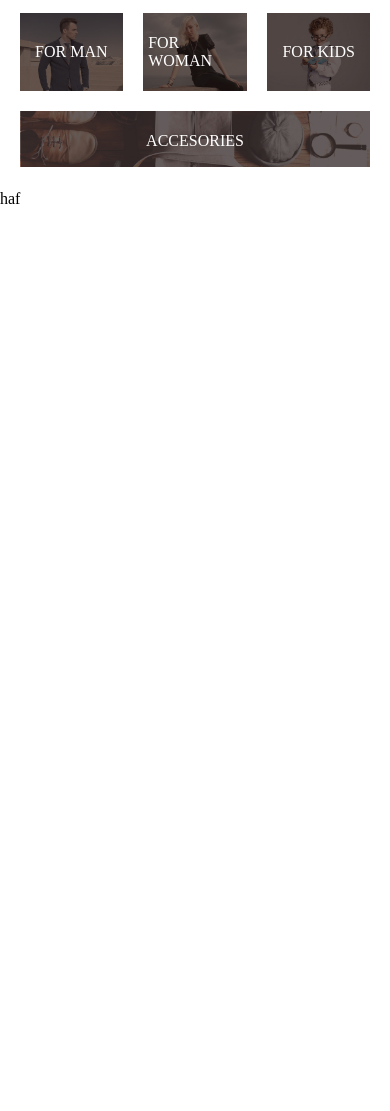
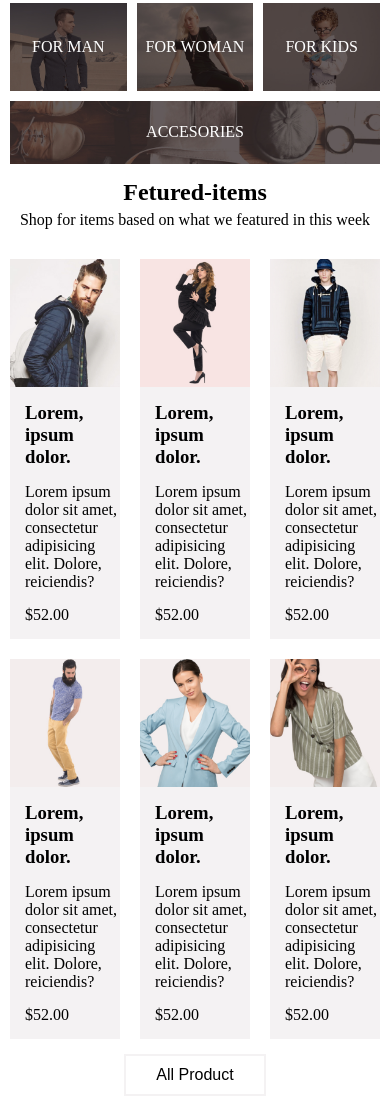
Before and after one commit to molodoy1911/GB_verst, a plain HTML site: page index.html in a window 390 px wide. Shown: the part 436-1547 px from the top of the page. Before the commit the page ends 844 px from the top, so only its background shows below. Drawn offline with Linux system fonts and the light colour scheme.

Commit message:
GB_VERST_2

```diff
--- a/index.html
+++ b/index.html
@@ -34,7 +34,7 @@
         </div>
         <div class="right-main">
             <div class="text-main">
-                <p class="brand-text-title"><b>THE BRAND</b></p>
+                <h1 class="brand-text-title"><b>THE BRAND</b></h1>
                 <p class="brand-text-secondary">OF LUXERIOUS FASHION</p>
             </div>
         </div>
@@ -65,9 +65,54 @@
             </div>
         </div>
     </div>
+    <div class="container-fetured">
+        <div class="fetured-text">
+            <h2>Fetured-items</h2>
+            <p>Shop for items based on what we featured in this week</p>
+        </div>
+        <div class="fetured-items">
+            <div class="fetured-item">
+                <img src="images/featured/1.jpg" alt="">
+                <h3>Lorem, ipsum dolor.</h3>
+                <p>Lorem ipsum dolor sit amet, consectetur adipisicing elit. Dolore, reiciendis?</p>
+                <p class="cost">$52.00</p>
+            </div>
+            <div class="fetured-item">
+                <img src="images/featured/2.jpg" alt="">
+                <h3>Lorem, ipsum dolor.</h3>
+                <p>Lorem ipsum dolor sit amet, consectetur adipisicing elit. Dolore, reiciendis?</p>
+                <p class="cost">$52.00</p>
+            </div>
+            <div class="fetured-item">
+                <img src="images/featured/3.jpg" alt="">
+                <h3>Lorem, ipsum dolor.</h3>
+                <p>Lorem ipsum dolor sit amet, consectetur adipisicing elit. Dolore, reiciendis?</p>
+                <p class="cost">$52.00</p>
+            </div>
+            <div class="fetured-item">
+                <img src="images/featured/4.jpg" alt="">
+                <h3>Lorem, ipsum dolor.</h3>
+                <p>Lorem ipsum dolor sit amet, consectetur adipisicing elit. Dolore, reiciendis?</p>
+                <p class="cost">$52.00</p>
+            </div>
+            <div class="fetured-item">
+                <img src="images/featured/5.jpg" alt="">
+                <h3>Lorem, ipsum dolor.</h3>
+                <p>Lorem ipsum dolor sit amet, consectetur adipisicing elit. Dolore, reiciendis?</p>
+                <p class="cost">$52.00</p>
+            </div>
+            <div class="fetured-item">
+                <img src="images/featured/6.jpg" alt="">
+                <h3>Lorem, ipsum dolor.</h3>
+                <p>Lorem ipsum dolor sit amet, consectetur adipisicing elit. Dolore, reiciendis?</p>
+                <p class="cost">$52.00</p>
+            </div>
+        </div>
+        <div class="all-product">
+            <button class="all-button">All Product</button>
+        </div>
+    </div>
     <footer>
-        <div>haf</div>
-        <div class="sf"></div>
     </footer>
     <script src="js/main.js"></script>
 </body>
--- /dev/null
+++ b/styles/main.scss
@@ -0,0 +1,212 @@
+@import url("https://fonts.googleapis.com/css2?family=Lato&display=swap");
+
+$mainColor: #f4f2f3;
+
+%nav-header {
+    display: grid;
+    grid-template-columns: repeat(auto-fill, 50px);
+    grid-template-rows: 50px;
+    place-items: center;
+    gap: 5px;
+    margin: 5px;
+}
+
+body {
+    margin: 0;
+}
+
+header {
+    background-color: black;
+    display: grid;
+    grid-template-columns: repeat(2, 1fr);
+    grid-template-rows: 60px;
+}
+
+.left-header, .right-header {
+    @extend %nav-header;
+}
+
+.left-header :nth-child(1) {
+    grid-column-start: 3;
+    @media (max-width: 768px) {
+        grid-column-start: 2;
+    }
+}
+
+.right-header :nth-child(1) {
+    grid-column-start: -5;
+    @media (max-width: 768px) {
+        grid-column-start: -4;
+    }
+}
+
+img {
+    height: 100%;
+    width: 100%;
+    object-fit: cover;
+}
+
+.logo{
+    height: 30px;
+}
+
+.search, .cart, .user {
+    height: 20px;
+}
+
+.bars {
+    height: 17px;
+}
+
+.container {
+    display: grid;
+    grid-template-columns: repeat(2, 1fr);
+    grid-template-rows: 100%;
+    background-color: $mainColor;
+}
+
+#main-img {
+    width: auto;
+}
+
+.left-main {
+    display: grid;
+    place-items: center;
+}
+
+.right-main {
+    display: flex;
+    flex-direction: column;
+    justify-content: center;
+    h1 {
+        margin: 5px;
+    }
+}
+
+p {
+    margin: 5px;
+}
+
+.brand-text-title {
+    font-size: 50px;
+}
+
+.brand-text-secondary {
+    font-size: 25px;
+}
+
+.man {
+    grid-area: man;
+}
+
+.woman {
+    grid-area: woman;
+}
+
+.kids {
+    grid-area: kids;
+}
+
+.accesories {
+    grid-area: accesories;
+    &:first-child {
+        height: auto;
+    }
+}
+
+.container-other {
+    display: grid;
+    grid-template-columns: repeat(3, 1fr);
+    grid-template-rows: repeat(2, auto);
+    grid-template-areas:
+    "man woman kids"
+    "accesories accesories accesories"
+    ;
+    gap: 20px;
+    margin: 20px 150px 20px 150px;
+
+    @media (max-width: 768px) {
+        margin: 10px;
+        gap: 10px;
+    }
+    >div {
+        position: relative;
+        overflow: hidden;
+    }
+
+    .overlay {
+        position: absolute; /* Абсолютное позиционирование поверх изображения */
+        top: 0;
+        left: 0;
+        width: 100%;
+        height: 100%;
+        display: flex; /* Flexbox для центрирования текста */
+        justify-content: center; /* Центрирование по горизонтали */
+        align-items: center; /* Центрирование по вертикали */
+
+        .text {
+            color: white;
+        }
+    }
+}
+
+.container-fetured {
+    margin: 50px 150px 50px 150px;
+    .fetured-text {
+        display: grid;
+        justify-content: center;
+        h2 {
+            @extend .fetured-text;
+            margin: 5px;
+        }
+        p {
+            margin: 0;
+        }
+        margin-bottom: 30px;
+    }
+    .fetured-items {
+        display: grid;
+        grid-template-columns: repeat(3, 1fr);
+        gap: 20px;
+        .fetured-item {
+            display: grid;
+            grid-template-columns: 1fr;
+            grid-template-rows: repeat(4, auto);
+            background-color: $mainColor;
+            gap: 15px;
+            h3 {
+                margin: 0 0 0 15px;
+            }
+            p {
+                margin: 0 0 0 15px;
+                &.cost {
+                    margin-bottom: 15px;
+                }
+            }
+        }
+    }
+
+    .all-product {
+        margin: 15px;
+        display: grid;
+        justify-content: center;
+        .all-button {
+            padding: 10px 30px;
+            border: 2px solid $mainColor;
+            background-color: transparent;
+            color: black;
+            font-size: 16px;
+            text-align: center;
+            cursor: pointer;  /* Курсор в виде руки при наведении */
+            transition: background-color 0.3s ease, color 0.3s ease;  /* Плавный переход для фона и цвета текста */
+            &:hover {
+                background-color: $mainColor;
+            }
+        }
+    }
+
+    @media (max-width: 768px) {
+        margin: 10px;
+        gap: 10px;
+    }
+}
```
Also changed, not shown: images/featured/1.jpg (added), images/featured/2.jpg (added), images/featured/3.jpg (added), images/featured/4.jpg (added), images/featured/5.jpg (added), images/featured/6.jpg (added), styles/main.css, 1 other file.
